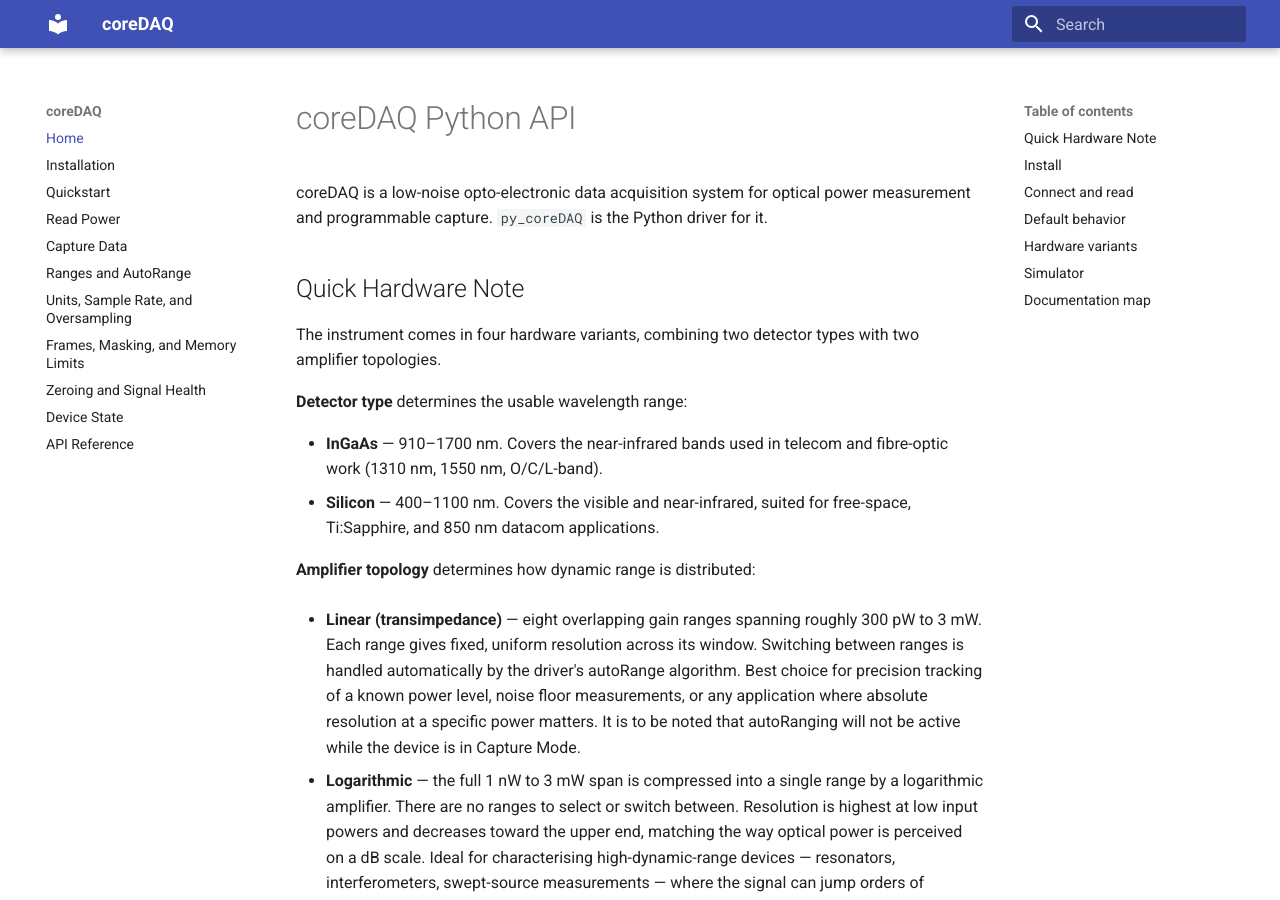
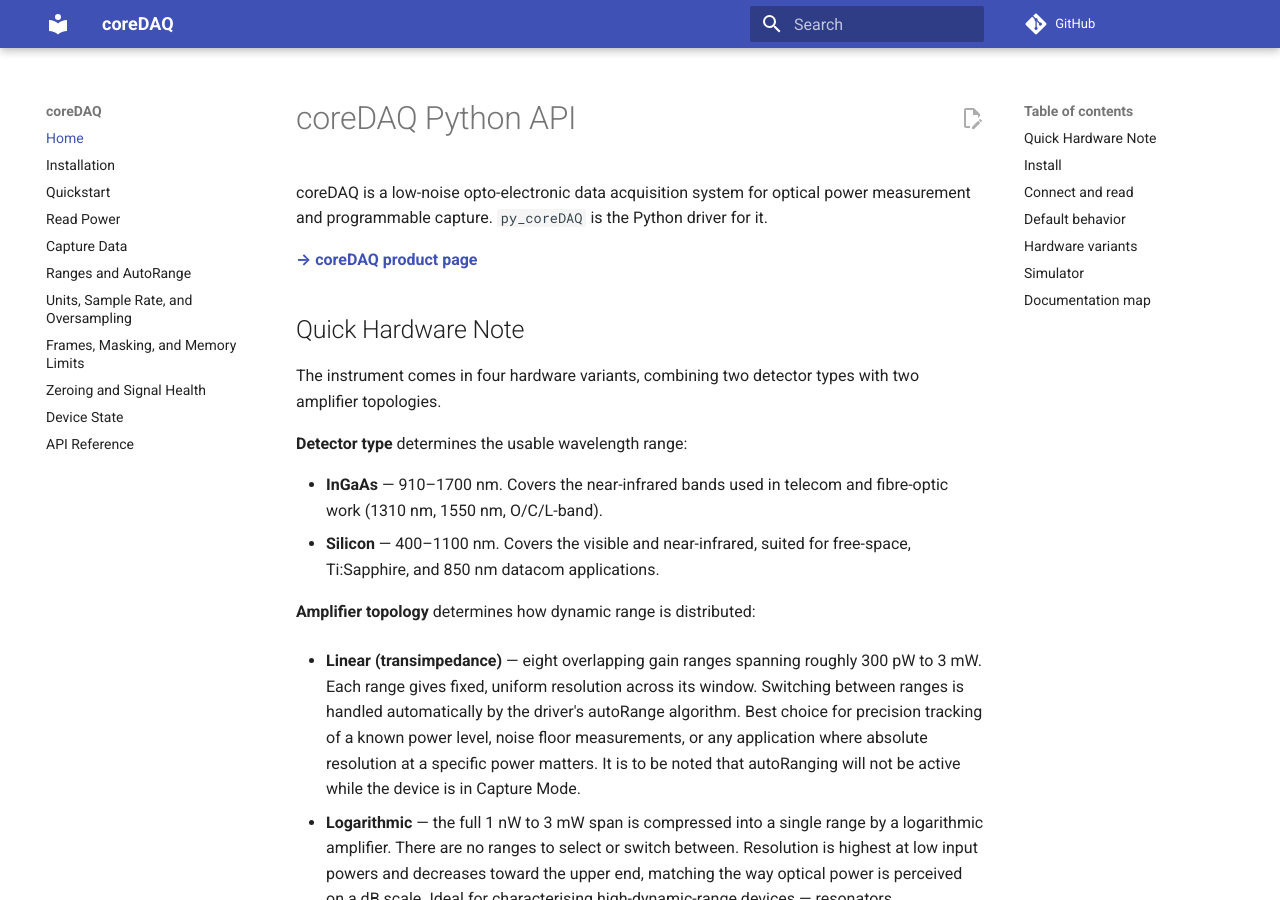
Before and after one commit to core-inst-git/py_coreDAQ, an MkDocs documentation site: the page built from docs/index.md, in a window 1280 px wide and 900 px high. Built offline with MkDocs 1.6.1 and Material for MkDocs 9.7.7, drawn with Linux system fonts in a browser that asks for light colours; comment, search, counter and statistics services are not loaded.

Commit message:
Add product page link and GitHub issue button to docs
Co-Authored-By: Claude Sonnet 4.6 <noreply@anthropic.com>

```diff
--- a/docs/index.md
+++ b/docs/index.md
@@ -1,6 +1,8 @@
 # coreDAQ Python API
 
 coreDAQ is a low-noise opto-electronic data acquisition system for optical power measurement and programmable capture. `py_coreDAQ` is the Python driver for it.
+
+**[→ coreDAQ product page](https://core-instrumentation.com/coredaq)**
 
 ## Quick Hardware Note
 
--- a/mkdocs.yml
+++ b/mkdocs.yml
@@ -1,10 +1,27 @@
 site_name: coreDAQ
-site_description: Smart photonic data acquisition system for optical power measurement and programmable capture
+site_description: Python driver for the coreDAQ low-noise opto-electronic data acquisition system
 site_url: https://py-coredaq.readthedocs.io/
-repo_name: coreDAQ
+repo_url: https://github.com/core-inst-git/py_coreDAQ
+repo_name: GitHub
 docs_dir: docs
+
 theme:
   name: material
+  features:
+    - content.action.edit
+    - navigation.footer
+
+extra:
+  social:
+    - icon: fontawesome/solid/shop
+      link: https://core-instrumentation.com/coredaq
+      name: Buy coreDAQ
+    - icon: fontawesome/brands/github
+      link: https://github.com/core-inst-git/py_coreDAQ/issues/new
+      name: Report an issue or ask a question
+
+edit_uri: https://github.com/core-inst-git/py_coreDAQ/issues/new?labels=docs&template=&title=Docs+feedback%3A+
+
 nav:
   - Home: index.md
   - Installation: installation.md
@@ -17,6 +34,7 @@ nav:
   - Zeroing and Signal Health: zeroing.md
   - Device State: state.md
   - API Reference: api-reference.md
+
 markdown_extensions:
   - admonition
   - tables
@@ -27,3 +45,6 @@ markdown_extensions:
       pygments_lang_class: true
   - pymdownx.superfences
   - pymdownx.inlinehilite
+  - pymdownx.emoji:
+      emoji_index: !!python/name:material.extensions.emoji.twemoji
+      emoji_generator: !!python/name:material.extensions.emoji.to_svg
```
